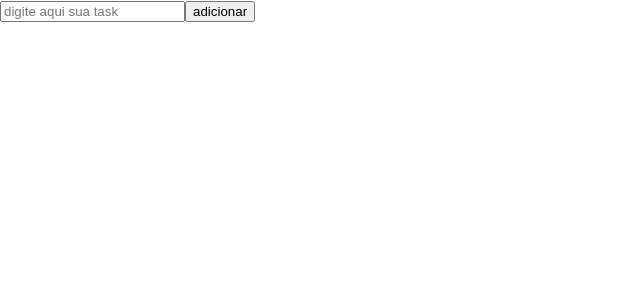
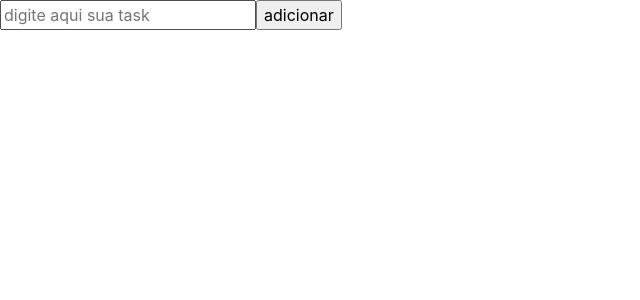
Before and after one commit to lithhhh/Ebyrt-challenge, a React (Create React App) app in the folder client/: page / in a window 1280 px wide. Shown: the top 300 px of the page, without its empty margins (0-640 px from the left). Built offline with nearby package versions, Linux system fonts and the light colour scheme; no server answers.

Commit message:
feat: set bootstrap in index.js

```diff
--- a/client/src/index.js
+++ b/client/src/index.js
@@ -1,6 +1,6 @@
 import React from 'react';
 import { createRoot } from 'react-dom/client';
-import './index.css';
+import 'bootstrap/dist/css/bootstrap.min.css';
 import App from './App';
 import reportWebVitals from './reportWebVitals';
 import Provider from './context/Provider';
@@ -9,11 +9,9 @@ const rootElement = document.getElementById("root");
 const root = createRoot(rootElement);
 
 root.render(
-  <React.StrictMode>
-    <Provider>
-      <App />
-    </Provider>
-  </React.StrictMode>
+  <Provider>
+    <App />
+  </Provider>
 )
 
 // If you want to start measuring performance in your app, pass a function
```
